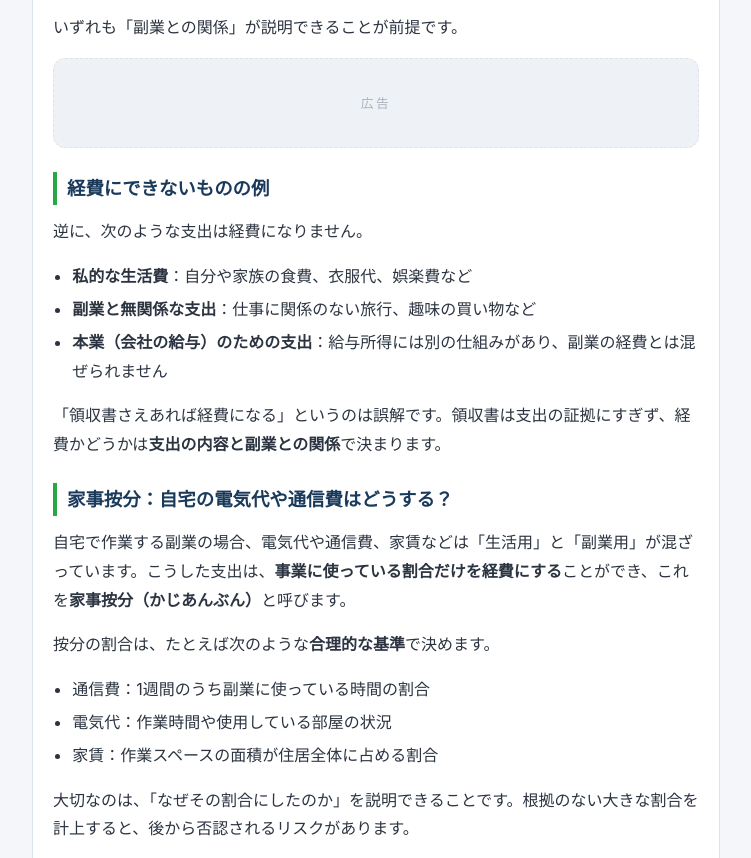
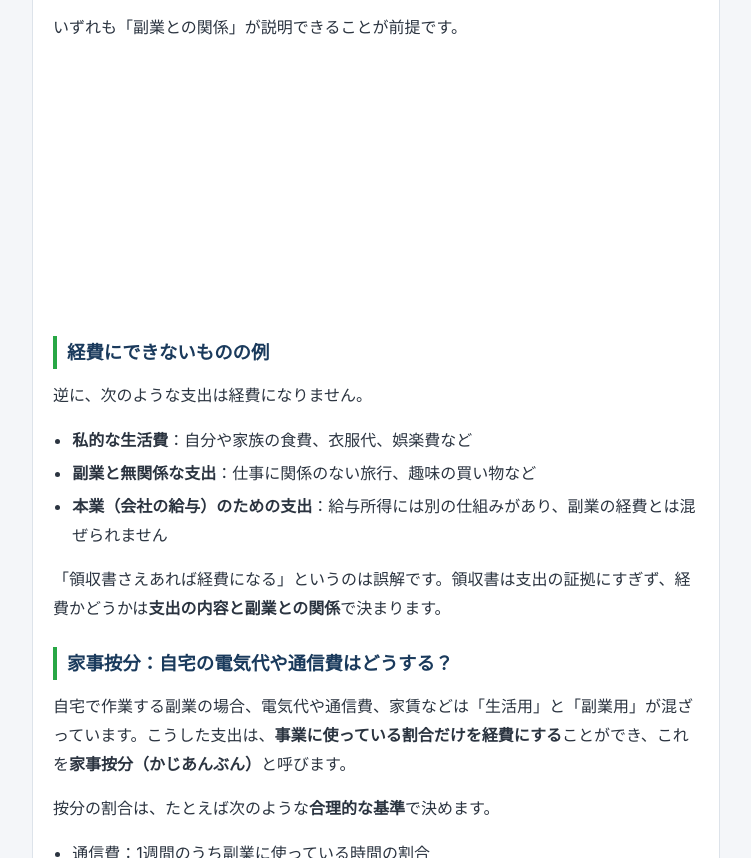
Before and after one commit to 2026justeco-crypto/fukugyou-sim, a plain HTML site: page article-04-keihi.html in a window 1280 px wide. Shown: the part 878-1736 px from the top of the page, without its empty margins (264-1015 px from the left). Drawn offline with Linux system fonts and the light colour scheme.

Commit message:
忍者AdMax広告(PC/SP切替インライン300x250)を記事に設置＋ads.txt追加
Co-Authored-By: Claude Opus 4.8 <noreply@anthropic.com>

```diff
--- a/article-04-keihi.html
+++ b/article-04-keihi.html
@@ -43,7 +43,7 @@
     </ul>
     <p>いずれも「副業との関係」が説明できることが前提です。</p>
 
-    <div class="ad-area" aria-hidden="true"><span class="ad-label">広告</span></div>
+    <div class="ad-area"><!-- admax --> <script src="https://adm.shinobi.jp/o/3da37e982a5bbe9d854a4bb3ba693017"></script> <!-- admax --></div>
 
     <h2>経費にできないものの例</h2>
     <p>逆に、次のような支出は経費になりません。</p>
--- a/style.css
+++ b/style.css
@@ -298,14 +298,11 @@ main {
 }
 
 .ad-area {
-  background: #eef1f5;
-  border: 1px dashed var(--border);
-  border-radius: var(--radius);
-  min-height: 90px;
-  margin: 16px 0;
+  margin: 20px 0;
   display: flex;
   align-items: center;
   justify-content: center;
+  min-height: 250px;
 }
 
 .ad-label {
```
Also changed, not shown: article-01-20man-rule.html (+1 -1 lines), article-02-juminzei-futsuchoshu.html (+1 -1 lines), article-03-shotoku-kubun.html (+1 -1 lines), article-05-bareru.html (+1 -1 lines), article-06-kakutei-shinkoku.html (+1 -1 lines), article-07-kabu-zei-kiso.html (+1 -1 lines), article-08-tokutei-kouza.html (+1 -1 lines), article-09-haito-koujo.html (+1 -1 lines), article-10-soneki-tsusan.html (+1 -1 lines), ads.txt (added).
